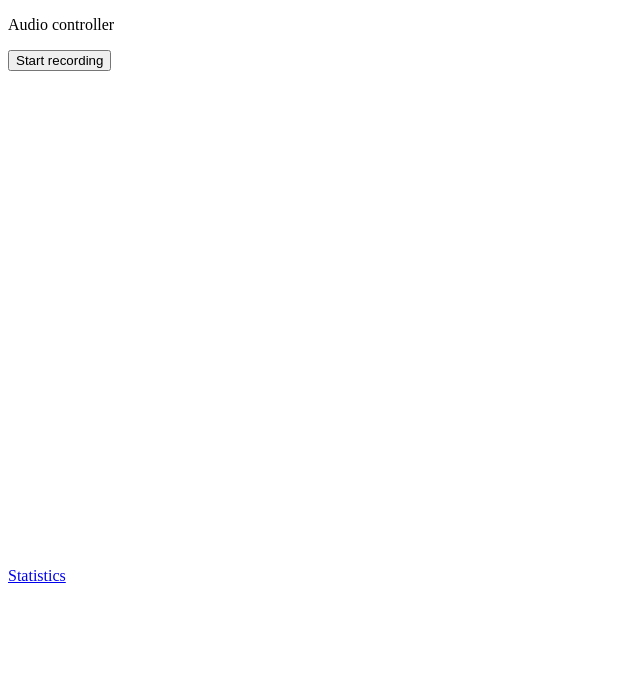
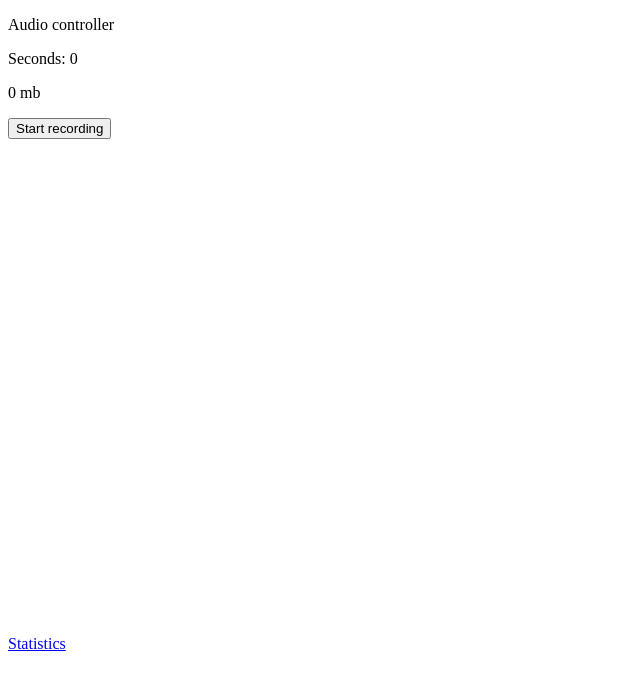
Before and after one commit to vytautassugintas/dog-alone, a Gatsby site: page / in a window 1280 px wide. Shown: the whole page, without its empty margins (0-640 px from the left). Built offline with nearby package versions, Linux system fonts and the light colour scheme; Gatsby itself is replaced by a stand-in of ours; no server answers.

Commit message:
feat: calculating size in bytes, timer

```diff
--- a/src/components/AudioRecorder.js
+++ b/src/components/AudioRecorder.js
@@ -1,5 +1,6 @@
 import React, { Component } from 'react'
 import Link from 'gatsby-link'
+import { Timer } from './Timer'
 import { Recorder } from '../utils/recorder'
 import { calculateDecibels } from '../utils/decibels'
 import { saveBlob, getFileNameAppendix } from '../utils/file'
@@ -14,12 +15,16 @@ export class AudioRecorder extends Component {
         this.state = {
             isRecording: false,
             recorded: false,
+            recordingSize: 0,
         }
 
         this.dataArray = []
 
         this.toggleRecording = this.toggleRecording.bind(this)
         this.onSaveAudio = this.onSaveAudio.bind(this)
+
+        this.startTimer = () => {}
+        this.stopTimer = () => {}
     }
     async componentDidMount() {
         this.mediaRecorder = new Recorder()
@@ -30,8 +35,11 @@ export class AudioRecorder extends Component {
         this.dataArray = new Uint8Array(this.bufferLength)
 
         this.mediaRecorder.onDataAvailable = () => {
-            this.mediaRecorder.analyser.getByteTimeDomainData(this.dataArray)
-
+            const { analyser, recordingSize } = this.mediaRecorder
+            analyser.getByteTimeDomainData(this.dataArray)
+            this.setState(() => ({
+                recordingSize: recordingSize,
+            }))
             const decibels = calculateDecibels(FFT, this.dataArray)
             this.draw(this.dataArray, this.bufferLength)
         }
@@ -41,7 +49,7 @@ export class AudioRecorder extends Component {
             this.setState(() => ({
                 recorded: true,
             }))
-            audio.play()
+            // audio.play()
         }
 
         this.canvas = this.refs.canvas
@@ -64,8 +72,10 @@ export class AudioRecorder extends Component {
             () => {
                 if (this.state.isRecording) {
                     this.mediaRecorder.start(TIME_SLICE)
+                    this.timerInstanse.startTimer()
                 } else {
                     this.mediaRecorder.stop()
+                    this.timerInstanse.stopTimer()
                 }
             }
         )
@@ -101,11 +111,21 @@ export class AudioRecorder extends Component {
         this.canvasCtx.stroke()
     }
 
+    componentWillUnmount() {
+        clearInterval(this.interval)
+    }
+
     render() {
-        const { isRecording, recorded } = this.state
+        const { isRecording, recorded, recordingSize, time } = this.state
         return (
             <div>
                 <p>Audio controller</p>
+                <Timer
+                    ref={instance => {
+                        this.timerInstanse = instance
+                    }}
+                />
+                <p>{recordingSize / 1000000} mb</p>
                 <div style={{ marginBottom: 12 }}>
                     <button onClick={this.toggleRecording}>
                         {isRecording ? 'Stop recording' : 'Start recording'}
--- /dev/null
+++ b/src/components/Timer.js
@@ -0,0 +1,30 @@
+import React, { Component } from 'react'
+
+export class Timer extends React.Component {
+    constructor(props) {
+        super(props)
+        this.state = { seconds: 0 }
+    }
+
+    tick() {
+        this.setState(prevState => ({
+            seconds: prevState.seconds + 1,
+        }))
+    }
+
+    startTimer() {
+        this.interval = setInterval(() => this.tick(), 1000)
+    }
+
+    stopTimer() {
+        clearInterval(this.interval)
+    }
+
+    componentWillUnmount() {
+        clearInterval(this.interval)
+    }
+
+    render() {
+        return <div>Seconds: {this.state.seconds}</div>
+    }
+}
--- a/src/utils/recorder.js
+++ b/src/utils/recorder.js
@@ -8,7 +8,7 @@ export class Recorder {
         this.audioChunks = []
         this.audioCtx = new AudioContext()
         this.analyser = this.audioCtx.createAnalyser()
-
+        this.recordingSize = 0
         this.startTime
         this.endTime
 
@@ -22,6 +22,7 @@ export class Recorder {
         this.mediaRecorder.addEventListener('dataavailable', event => {
             this.audioChunks.push(event.data)
             this.onDataAvailable(event)
+            this.recordingSize += event.data.size
         })
 
         this.mediaRecorder.addEventListener('stop', () => {
```
